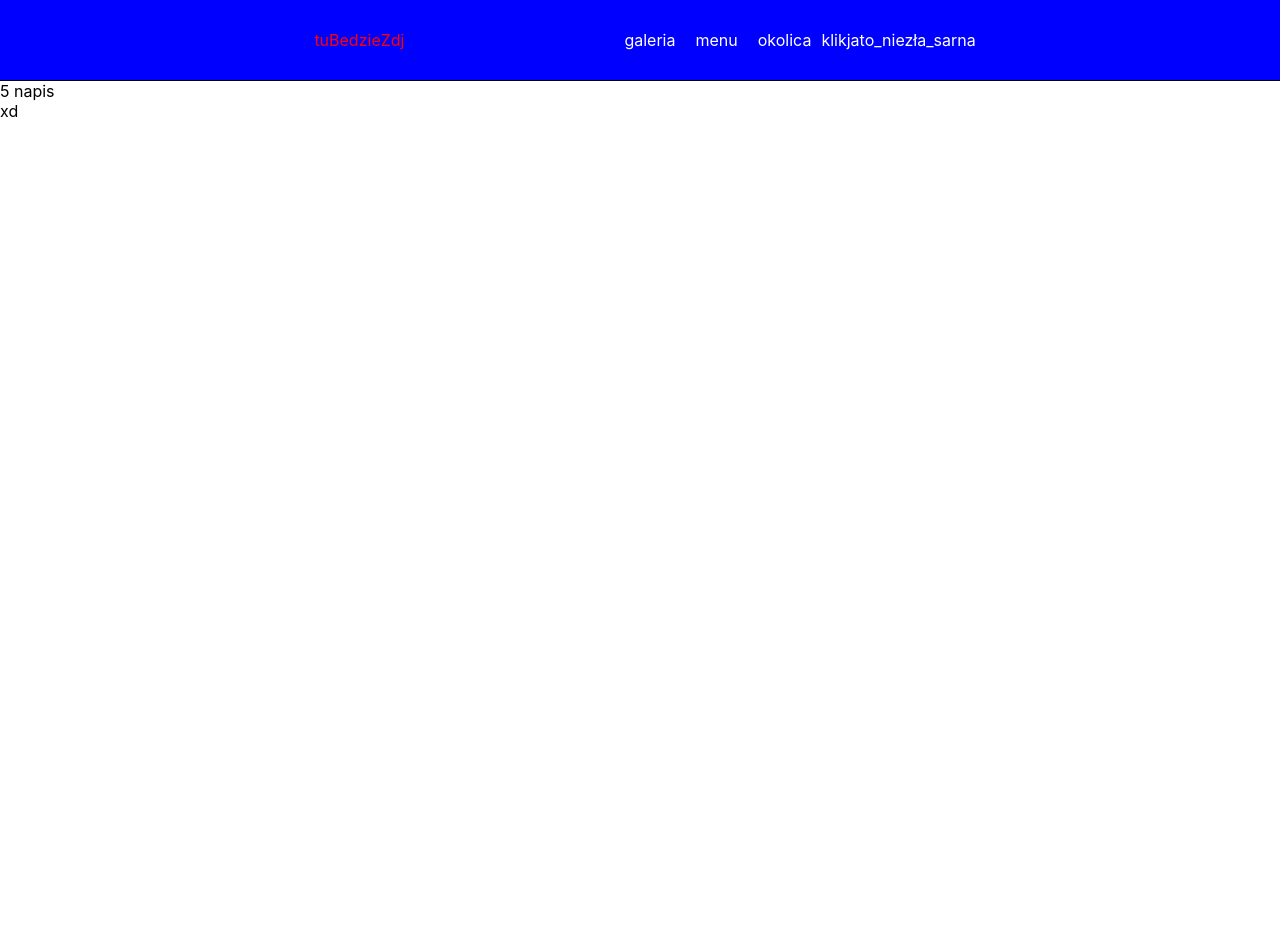
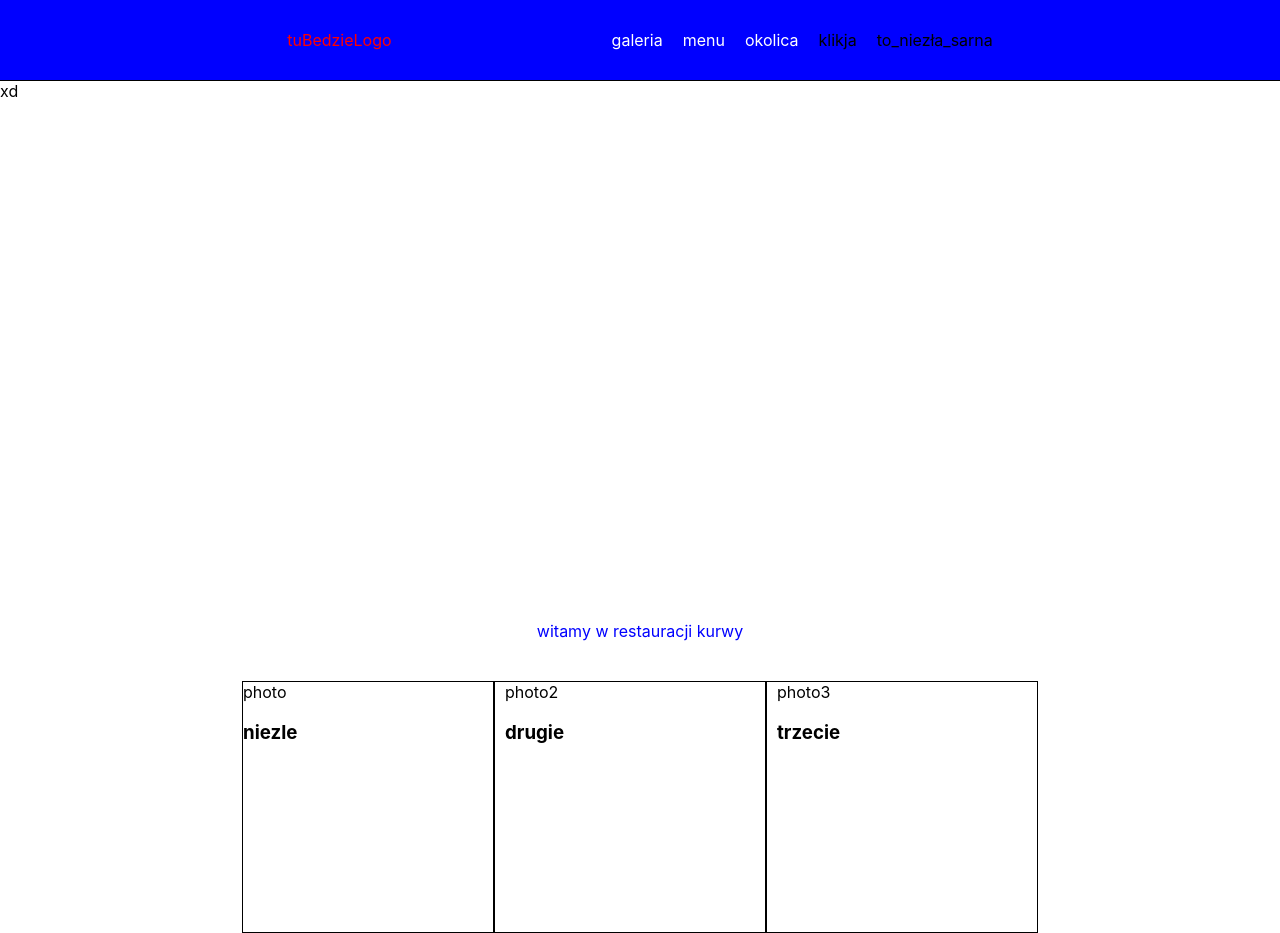
Before and after one commit to radi124/Project, a React (Create React App) app: page / in a window 1280 px wide. Before the commit the page ends 800 px from the top, so only its background shows below. Built offline with nearby package versions, Linux system fonts and the light colour scheme.

Commit message:
FirstPageChange

```diff
--- a/src/App.js
+++ b/src/App.js
@@ -2,28 +2,23 @@ import React from "react";
 import "./App.css";
 import { Navigation } from "./Navigation";
 import { Pict } from "./Pict";
-const Drugi = (props) => {
-  return (
-    <div id="siema">
-      {props.title} {props.subtitle}
-    </div>
-  );
-};
-
+import {Section1} from "./Section1";
 function App() {
   return (
     <div className="App">
       <Navigation
-        zdj="tuBedzieZdj"
+        zdj="tuBedzieLogo"
         menu="galeria"
         byk="menu"
         dzik="okolica"
         jeleń="klikja"
         sarna="to_niezła_sarna"
-      />
+         />
+      <Pict zdjecie="xd" />
+      <Section1 title="witamy w restauracji kurwy"
+      FirstN="photo" SecondN="photo2" ThirdN="photo3"/>
 
-      <Drugi title={5} subtitle="napis" />
-      <Pict zdjecie="xd" />
+
     </div>
   );
 }
--- a/src/Navigation.css
+++ b/src/Navigation.css
@@ -1,4 +1,5 @@
 #NavigationCenter {
+  width: 100%;
   background-color: blue;
   display: flex;
   flex-direction: row;
@@ -17,5 +18,7 @@
   padding-right: 200px;
 }
 .Navigation {
-  color: yellows;
+  color: black;
+  padding-left: 10px;
+  padding-right: 10px;
 }
--- /dev/null
+++ b/src/Section1.js
@@ -0,0 +1,26 @@
+import React from "react";
+import "./section1.css";
+export const Section1=(props)=>{
+    return(
+<div id="S1Container">
+<div id="S1Title">
+    {props.title}
+    </div>
+    <div id="S2Center">
+    <div id="S2">{props.FirstN}
+    <h3>niezle</h3>
+     </div>
+
+        <div id="S3">  {props.SecondN}   <h3>drugie</h3></div>
+        <div id="S4"> {props.ThirdN}  <h3>trzecie</h3></div>
+
+
+</div>
+
+
+
+</div>
+
+
+    )
+}
--- /dev/null
+++ b/src/section1.css
@@ -0,0 +1,45 @@
+/*#S1Container {
+  display: flex;
+  flex-direction: column;
+  justify-content: center;
+  align-items: center;
+}*/
+#S1Title {
+  color: blue;
+  display: flex;
+  flex-direction: column;
+  justify-content: center;
+  align-items: center;
+  height: 100px;
+}
+#S2Center {
+  display: flex;
+  flex-direction: row;
+  justify-content: center;
+  align-items: center;
+}
+#S2 {
+  width: 100%;
+
+  border: 1px solid black;
+  height: 250px;
+  width: 250px;
+}
+#S3 {
+  width: 100%;
+
+  padding-left: 10px;
+  padding-right: 10px;
+  border: 1px solid black;
+  height: 250px;
+  width: 250px;
+}
+#S4 {
+  width: 100%;
+
+  padding-left: 10px;
+  padding-right: 10px;
+  border: 1px solid black;
+  height: 250px;
+  width: 250px;
+}
```
Also changed, not shown: 1 other file (tests, documents, lock files or other folders).
